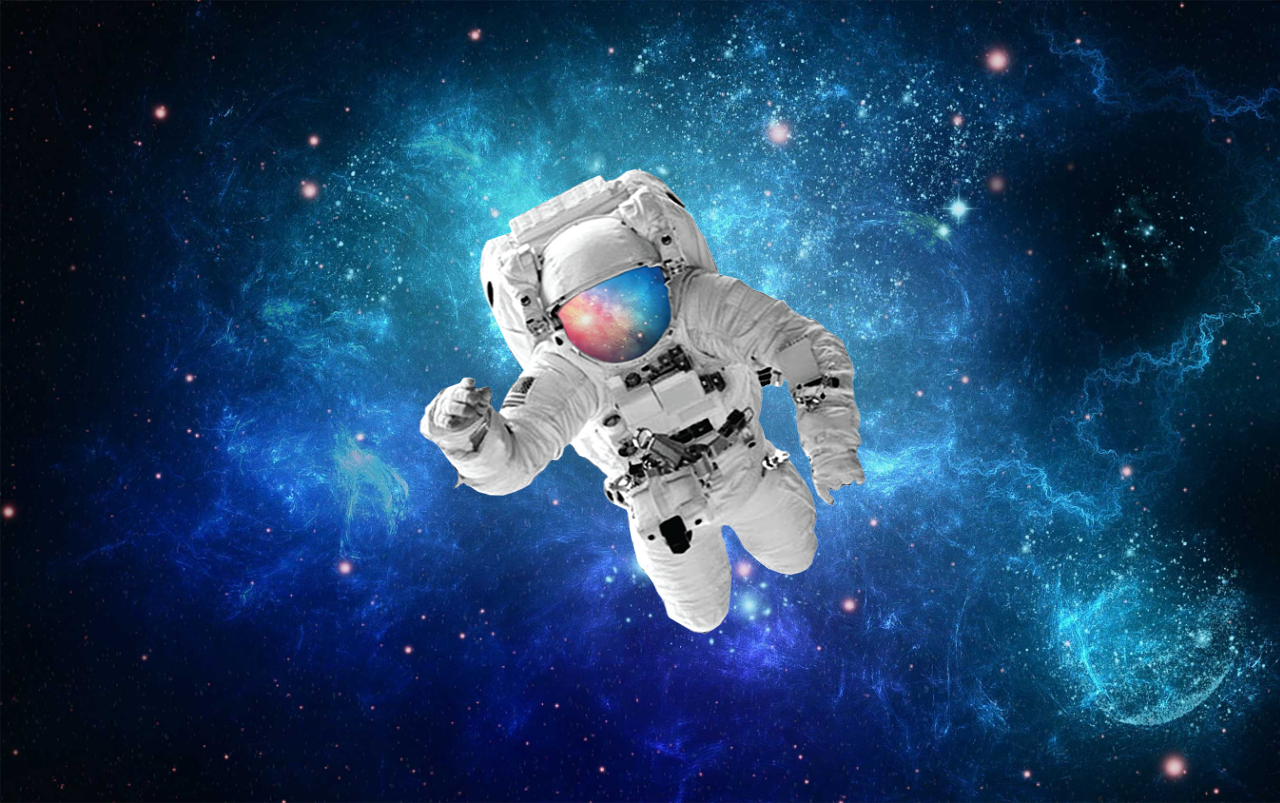
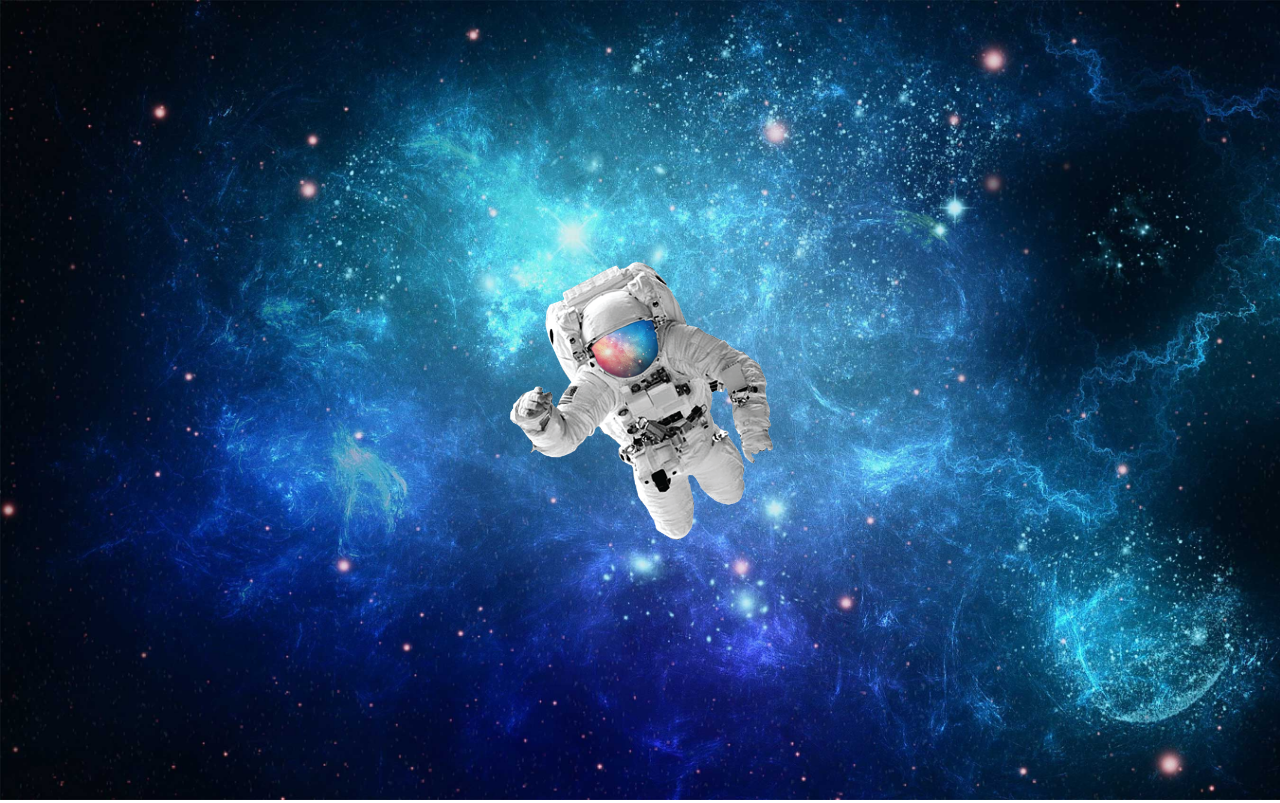
Before and after one commit to matheus-emanoel/html-css, a plain HTML site: page Desafios/d011/espaco.html in a window 1280 px wide. Drawn offline with Linux system fonts and the light colour scheme.

Commit message:
Update espaco.html

```diff
--- a/Desafios/d011/espaco.html
+++ b/Desafios/d011/espaco.html
@@ -7,25 +7,30 @@
     <title>Espaço</title>
     <style>
         body {
-            height: 98.4vh;
+            margin: 0;
+            height: 100vh;
             background-image: url(img/espaco.jpg);
             background-repeat: no-repeat;
             background-size: cover;
         }
         div {
-            background-size: 100% 100%;
-            background-image: url(img/astronauta.png);
-            background-repeat: no-repeat;
-            width: 508px;
-            height: 508px;
+            margin: 0;
+        }
+        #astronauta {
+            max-width: 300px;
+            max-height: 308px;
+            height: 100%;
+            width: 100%;
+            object-fit: contain;
             position: absolute;
             top: 50%;
             left: 50%;
             transform: translate(-50%, -50%);
         }
+
     </style>
 </head>
 <body>
-    <div id="astronauta"></div>
+    <div><img src="img/astronauta.png" id="astronauta"></div>
 </body>
 </html>
```
